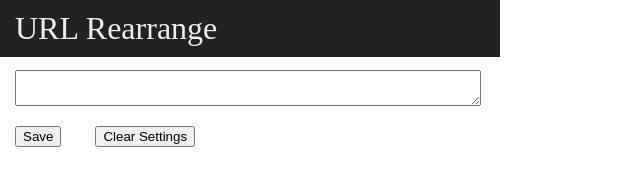
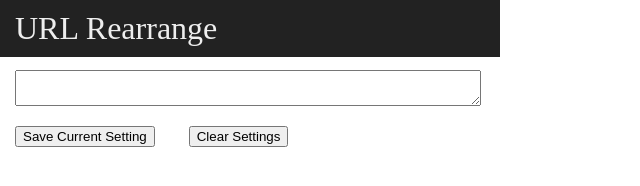
Before and after one commit to iwtn/url_rearrange, a browser extension: page url_rearrange/settings.html in a window 1280 px wide. Shown: the whole page, without its empty margins (0-640 px from the left). Drawn offline with Linux system fonts and the light colour scheme.

Commit message:
rename a button

```diff
--- a/url_rearrange/settings.html
+++ b/url_rearrange/settings.html
@@ -9,7 +9,7 @@
   <h1>URL Rearrange</h1>
   <textarea id="copy-target"></textarea>
   <div id="urls"></div>
-  <button id="save">Save</button>
+  <button id="save">Save Current Setting</button>
   <button id="clear">Clear Settings</button>
   <div id="singlePart"></div>
   <div id="multiParts"></div>
```
